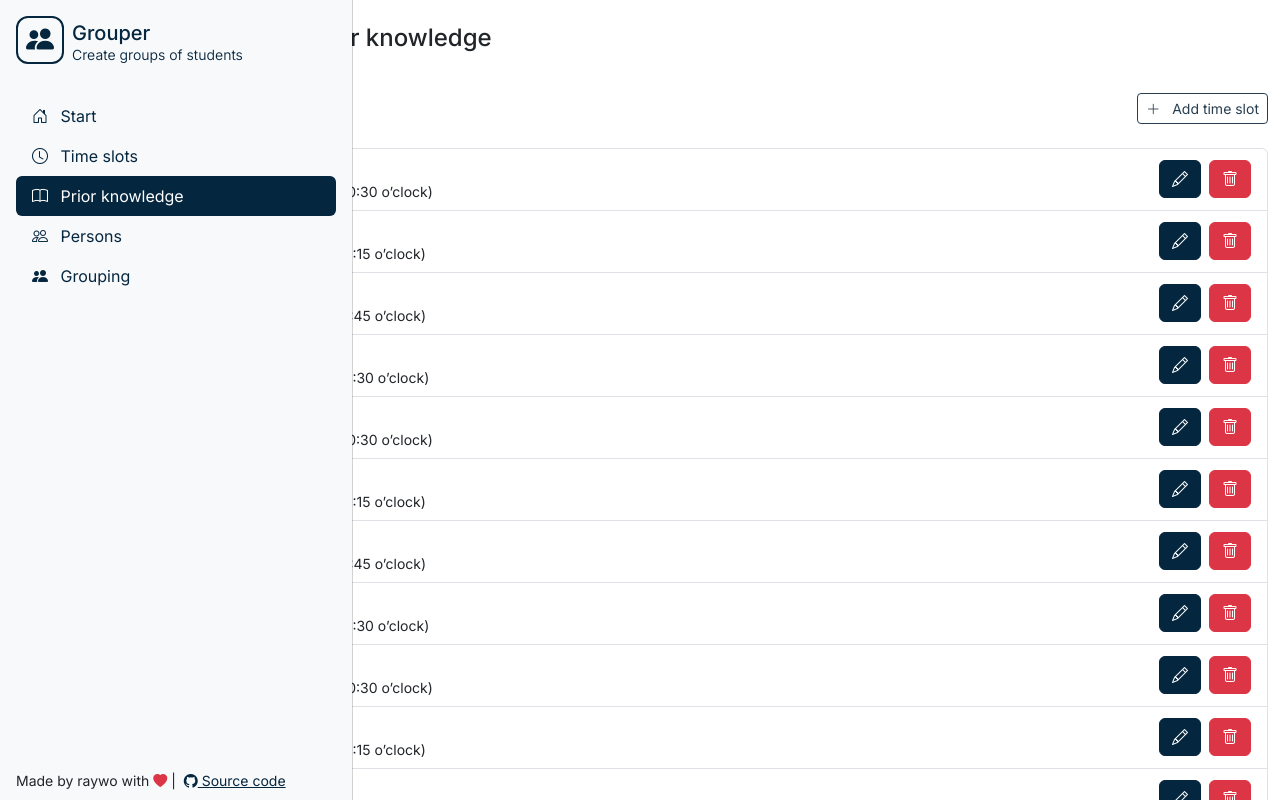
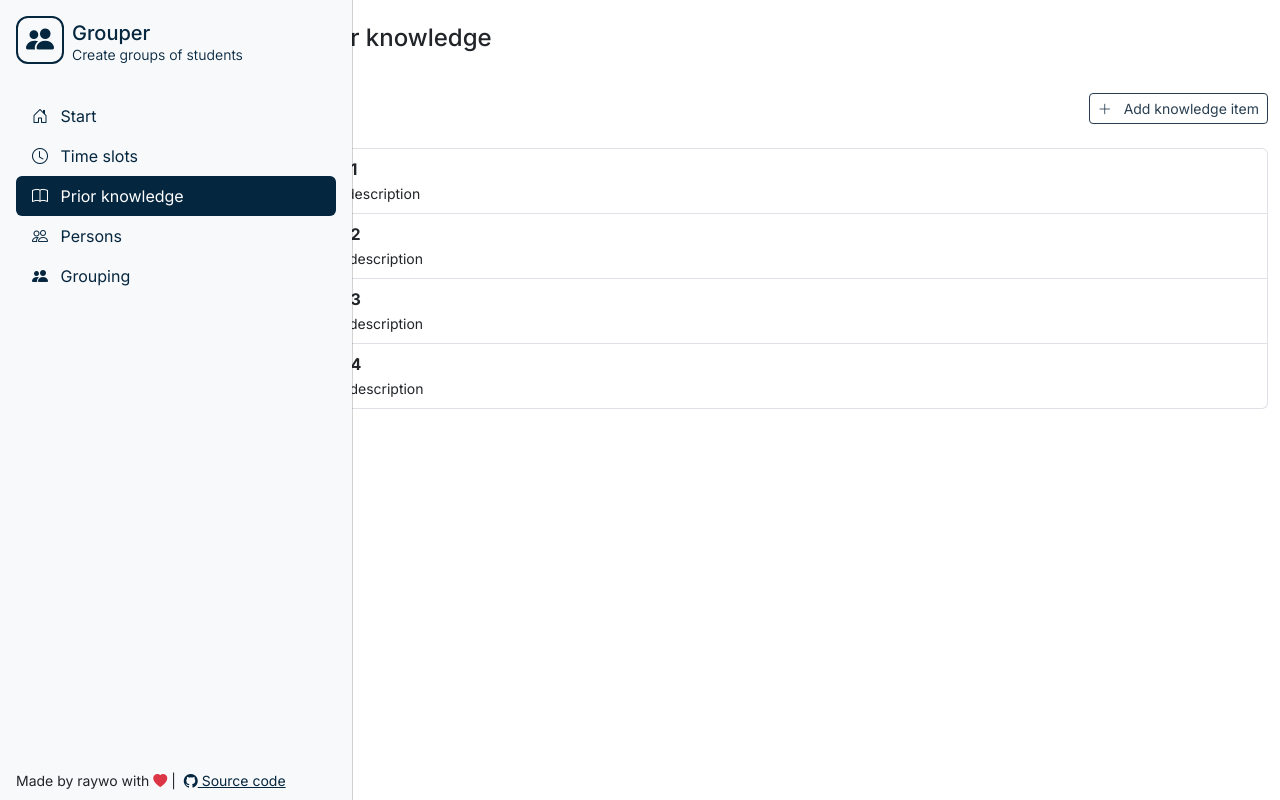
Before and after one commit to raywo-personal/teamify, an Angular app: page /prior-knowledge in a window 1280 px wide. Shown: the top 800 px of the page. Built offline with nearby package versions, Linux system fonts and the light colour scheme.

Commit message:
Add prior knowledge list and data model

```diff
--- a/src/app/app.routes.ts
+++ b/src/app/app.routes.ts
@@ -1,6 +1,7 @@
 import {Routes} from '@angular/router';
 import {TimeSlotListComponent} from './timeslots/components/time-slot-list/time-slot-list.component';
 import {StartComponent} from './start/components/start/start.component';
+import {PriorKnowledgeListComponent} from './prior-knowledge/components/prior-knowledge-list/prior-knowledge-list.component';
 
 
 export const routes: Routes = [
@@ -23,7 +24,7 @@ export const routes: Routes = [
   },
   {
     path: "prior-knowledge",
-    component: TimeSlotListComponent,
+    component: PriorKnowledgeListComponent,
     data: {title: "Prior knowledge", icon: "book"},
     pathMatch: "full"
   },
--- /dev/null
+++ b/src/app/prior-knowledge/components/prior-knowledge-list/prior-knowledge-list.component.html
@@ -0,0 +1,31 @@
+<div class="d-flex justify-content-end align-items-baseline py-2 mb-3">
+  <button class="btn btn-sm btn-outline-secondary"
+          (click)="onAdd(content)">
+    <i class="bi-plus-lg me-2"></i>
+    Add knowledge item
+  </button>
+</div>
+
+<ul class="list-group">
+  @for (priorKnowledge of knowledgeList$ | async; track priorKnowledge.id) {
+    <li class="list-group-item list-group-item-action pointer">
+      <div class="fw-bold">
+        {{ priorKnowledge.name }}
+      </div>
+      <div>
+        <small>{{ priorKnowledge.description }}</small>
+      </div>
+    </li>
+  }
+</ul>
+
+<ng-template #content let-offcanvas>
+  <div class="offcanvas-header">
+    <h4 class="offcanvas-title" id="offcanvas-basic-title">{{ canvasTitle }}</h4>
+    <button type="button" class="btn-close" aria-label="Close" (click)="offcanvas.dismiss('Cross click')"></button>
+  </div>
+
+  <div class="offcanvas-body">
+    body
+  </div>
+</ng-template>
--- /dev/null
+++ b/src/app/prior-knowledge/components/prior-knowledge-list/prior-knowledge-list.component.ts
@@ -0,0 +1,26 @@
+import {Component, inject, TemplateRef} from '@angular/core';
+import {PriorKnowledgeService} from '../../services/prior-knowledge.service';
+import {AsyncPipe} from '@angular/common';
+
+
+@Component({
+  selector: 'app-prior-knowledge-list',
+  imports: [
+    AsyncPipe
+  ],
+  templateUrl: './prior-knowledge-list.component.html',
+  styleUrl: './prior-knowledge-list.component.scss'
+})
+export class PriorKnowledgeListComponent {
+
+  private knowledgeService = inject(PriorKnowledgeService);
+
+  protected knowledgeList$ = this.knowledgeService.knowledgeList$;
+  protected canvasTitle: string = "";
+  protected edit = false;
+
+
+  onAdd(content: TemplateRef<any>) {
+
+  }
+}
--- /dev/null
+++ b/src/app/prior-knowledge/models/prior-knowledge.model.ts
@@ -0,0 +1,17 @@
+export interface PriorKnowledge {
+
+  id?: string;
+  name: string;
+  description: string;
+
+}
+
+
+export function createPriorKnowledge(name: string,
+                                     description: string = ""): PriorKnowledge {
+  return {
+    id: crypto.randomUUID(),
+    name,
+    description
+  };
+}
--- /dev/null
+++ b/src/app/prior-knowledge/services/prior-knowledge.service.ts
@@ -0,0 +1,57 @@
+import {Injectable} from '@angular/core';
+import {createPriorKnowledge, PriorKnowledge} from '../models/prior-knowledge.model';
+import {BehaviorSubject} from 'rxjs';
+
+
+@Injectable({
+  providedIn: 'root'
+})
+export class PriorKnowledgeService {
+
+  private _knowledgeList: PriorKnowledge[] = [
+    createPriorKnowledge(
+      'Knowledge 1',
+      'Knowledge 1 description'
+    ),
+    createPriorKnowledge(
+      'Knowledge 2',
+      'Knowledge 2 description'
+    ),
+    createPriorKnowledge(
+      'Knowledge 3',
+      'Knowledge 3 description'
+    ),
+    createPriorKnowledge(
+      'Knowledge 4',
+      'Knowledge 4 description'
+    )
+  ];
+
+  private knowledgeListSubject = new BehaviorSubject<PriorKnowledge[]>(this._knowledgeList);
+  public readonly knowledgeList$ = this.knowledgeListSubject.asObservable();
+
+
+  public addKnowledge(knowledge: PriorKnowledge) {
+    this.knowledgeList = this.knowledgeList.concat(knowledge);
+  }
+
+
+  public updateKnowledge(knowledge: PriorKnowledge) {
+    this.knowledgeList = this.knowledgeList.map(k => k.id === knowledge.id ? knowledge : k);
+  }
+
+
+  public removeKnowledge(knowledge: PriorKnowledge) {
+    this.knowledgeList = this.knowledgeList.filter(k => k.id !== knowledge.id);
+  }
+
+
+  private get knowledgeList() {
+    return this.knowledgeListSubject.getValue();
+  }
+
+
+  private set knowledgeList(value: PriorKnowledge[]) {
+    this.knowledgeListSubject.next(value);
+  }
+}
```
Also changed, not shown: src/app/prior-knowledge/components/prior-knowledge-list/prior-knowledge-list.component.scss (added), 2 other files (tests, documents, lock files or other folders).
